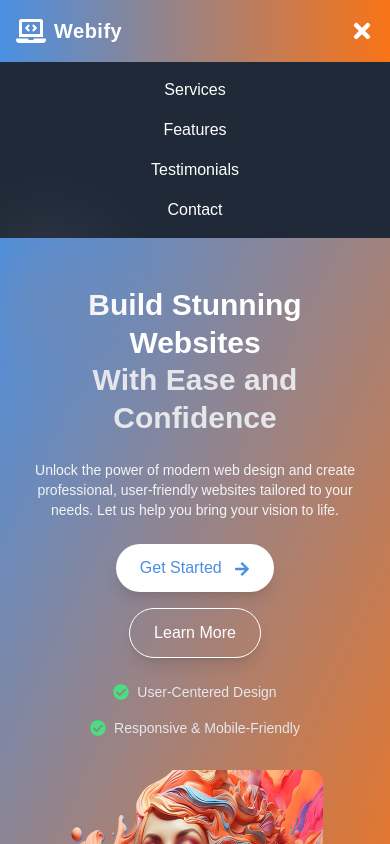
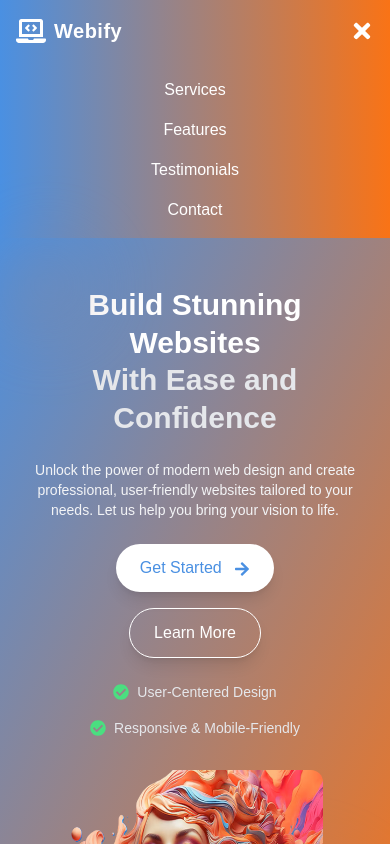
Before and after one commit to PRIYANSHUSINGH2003/Web-Service-website-, a Next.js app: page / in a window 390 px wide. Both pictures are taken after a click on the button 362 px from the left and 31 px from the top of the page. Shown: the top 844 px of the page. Built offline with nearby package versions, Linux system fonts and the light colour scheme.

Commit message:
Update Navbar.js

```diff
--- a/components/Navbar.js
+++ b/components/Navbar.js
@@ -45,7 +45,7 @@ const Navbar = () => {
 
             {/* Mobile Menu */}
             {isMenuOpen && (
-                <div className="md:hidden bg-gray-800 text-center">
+                <div className="md:hidden bg-gradient-to-r from-primary to-accent text-center">
                     <ul className="space-y-4 py-4 font-medium">
                         <li className="hover:text-gray-200 transition duration-300">
                             <a href="#services">Services</a>
```
